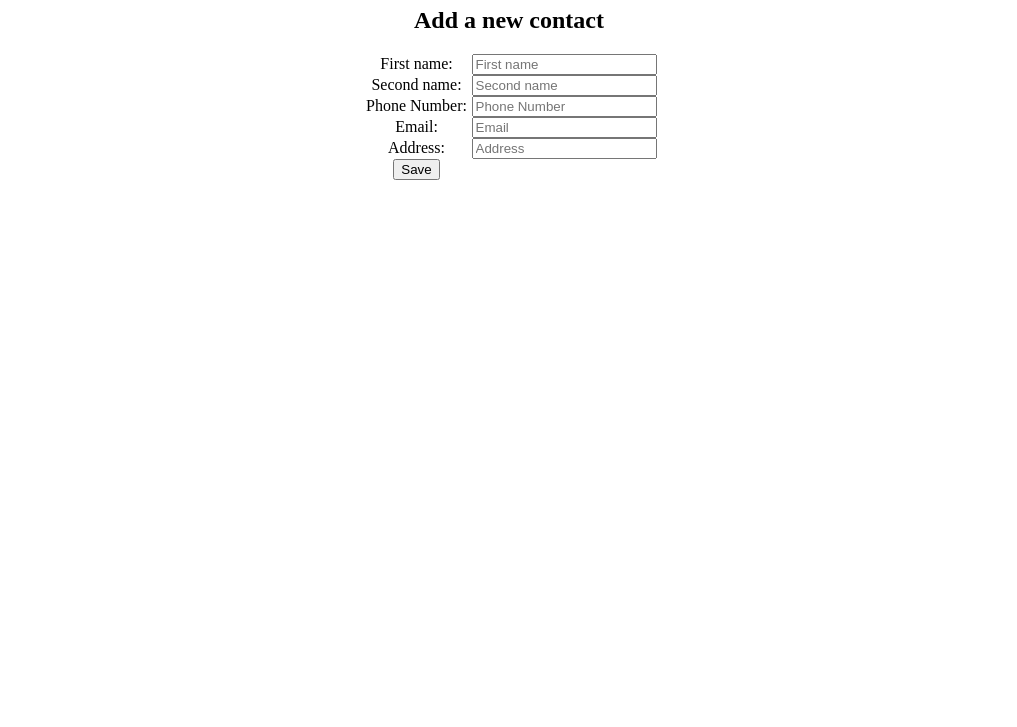
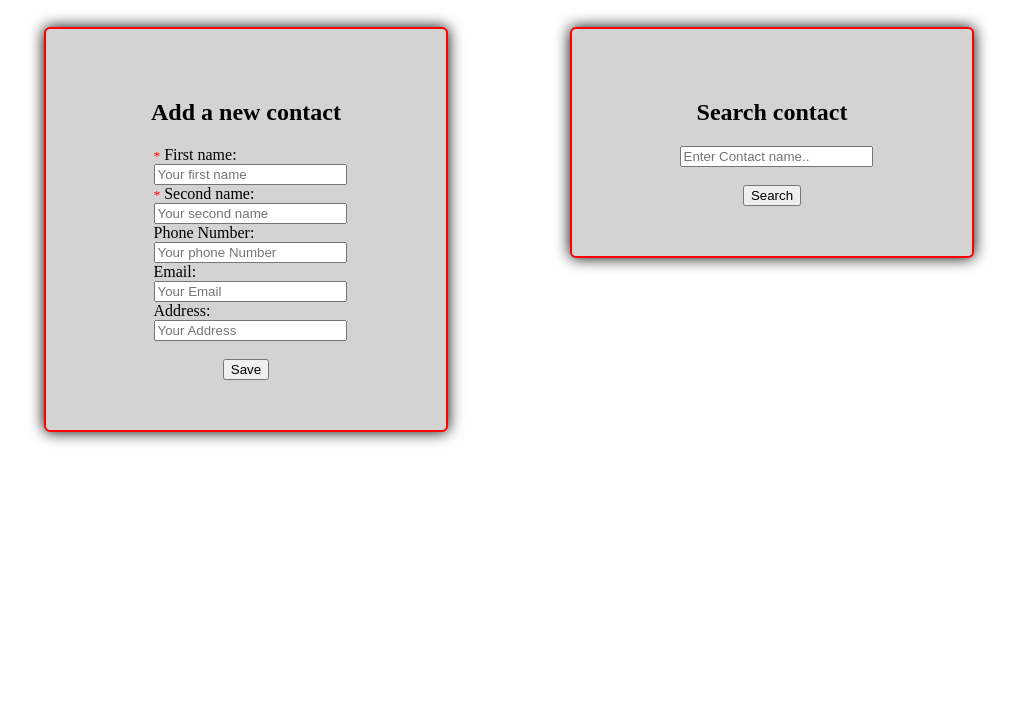
Before and after one commit to kisinad/JS-in-the-DOM, a plain HTML site: page week_3_weekend_project/index.html in a window 1280 px wide. Shown: the part 73-800 px from the top of the page, without its empty margins (131-1148 px from the left). Drawn offline with Linux system fonts and the light colour scheme.

Commit message:
contact page working but the varial store and search not working well

```diff
--- /dev/null
+++ b/week_3_weekend_project/JS/scripts.js
@@ -0,0 +1,79 @@
+
+var h1 = document.querySelector("h1");
+h1.style.color = "#900C3F";
+h1.style.textAlign="center";
+
+
+function contact_function() {
+	fname = document.querySelector("#fname").value;
+	//alert(fname);
+	sname = document.querySelector("#sname").value;
+	tel = document.querySelector("#tel").value;
+	email = document.querySelector("#email").value.indexOf("@");
+	address = document.querySelector("#address").value;
+	//Submitted = "true";
+
+	if (fname.length > 10 ) {
+    	alert("The First name must have no more than 10 characters");
+    	Submitted = "false";
+	}
+	if (sname.length >10) {
+    	alert("The Second name must have no more than 10 characters");
+    	Submitted = "false";
+	}
+	if (fname.length=="" || sname.length=="") {
+    	alert("Name field can not be empty!");
+    	Submitted = "false";
+	}
+	// if (@ == -1) {
+	//     alert("The email address you entered is not valid");
+	//     Submitted = "false";
+	// }
+	// if (Submitted == "false") {
+	//     return false;
+	// }
+	 // if (submitOK == "false") {
+ 	// return false;
+ 	// }
+
+ 	//var denis = new contact_function(fname, sname, tel, email, address);
+	contact_function.prototype.fullName = function ()
+	{
+	log (document.body.appendChild(fname));
+	};
+
+
+	alert("Saved!");
+	//return true;
+	// fname.addEventListener('input', updateValue)
+	// var txtOutput = document.getElementById("txtOutput");
+ //  	var name = fname.value;
+ //  	txtOutput.value = "Hi there, " + name + "!";
+
+}
+function search_function(){
+	// var fname = document.querySelector("#fname").value;
+	//var contactlist = document.getElementById("first_name")
+ 	//document.getElementById("favoriteElem").value = first_name.text;
+ 	// var txtOutput = document.getElementById("txtOutput");
+  // 	var name = fname.value;
+  // 	txtOutput.value = "Hi there, " + name + "!";
+  alert(fname.textContent);
+}
+
+// const test1 = () =>{
+
+// 	console.log("Works!");
+// }
+
+
+// var button = document.getElementById("button-id").addEventListener("click", Contact.prototype.fullName);
+
+//   var search= document.querySelector("#search");
+// 	search.addEventListener("click", myFunction());
+
+// function myFunction() {
+//   var x = document.querySelector("#fname").value;
+//   // document.getElementById("demo").innerHTML = x;
+//   console.log(x);
+// };
--- a/week_3_weekend_project/index.html
+++ b/week_3_weekend_project/index.html
@@ -1,11 +1,12 @@
 <!DOCTYPE html>
 <html>
 	<head>
+		<meta charset="utf-8">
 		<title>Contact Form</title>
-	<link rel="stylesheet" type="text/css" href="style.css">
+		<link rel="stylesheet" type="text/css" href="style/style.css">
 	</head>
 	<body>
-	<!-- <div id="container"> -->
+		<div id="main">
 			<div id="content">
 				<div >
 					<h1>Contact Form</h1>
@@ -13,44 +14,56 @@
 
 				<div id="divform">
 					<h2>Add a new contact</h2>
-				<form id="form" action="">
+					<form id="form" onsubmit="return contact_function()">
+						<label>
+							<small class="rq">*</small>
+							First name:
+							<input type="text" id="fname" name="first_name" placeholder="Your first name">
 
-					<p>
-						<label for="a">First name:</label>
-						<input type="text" name="first_name" placeholder="First name">
-					</p>
-					<p>
-						<label for="a">Second name:</label>
-						<input type="text" name="second_name" placeholder="Second name">
-					</p>
-					<p>
-						<label for="a">Phone Number:</label>
-						<input type="number" name="phone_number" placeholder="Phone Number">
-					</p>
-					<p>
-						<label for="a">Email:</label>
-						<input type="email" name="email" placeholder="Email">
-					</p>
-					<p>
-						<label for="a">Address:</label>
-					<input type="text" name="address" placeholder="Address">
-					</p>
+						</label>
+
+						<label>
+							<small class="rq">*</small>
+							Second name:
+							<input type="text" id="sname" name="second_name" placeholder="Your second name">
+						</label>
+
+						<label>
+							Phone Number:
+							<input type="tel" id="tel" name="phone_number" placeholder="Your phone Number">
+						</label>
+
+						<label>
+							Email:
+							<input type="email" id="email" name="email" placeholder="Your Email">
+						</label>
+
+						<label>
+							Address:
+							<input type="text" id="address" name="address" placeholder="Your Address" >
+						</label>
+						<br>
+
+						<button type="submit" id="save-id">
+							Save
+						</button>
+
+					</form>
 
 
-					<div class="savediv">
-   		 				<button onclick="saveContact()">Save</button>
-
 				</div>
-
-
-
-
+				<div id="search">
+					<h2>Search contact</h2>
+					<form class="example" onsubmit="search_function()">
+	  					<input type="text" id="search-id" placeholder="Enter Contact name.." name="search"><br>
+	  					<button type="submit" id="search-id">Search</button>
 					</form>
 				</div>
 			</div>
-	<!-- </div> -->
+		</div>
 
+		<script type="text/javascript" src="JS/scripts.js" charset="utf-8"></script>
 
-<script type="text/javascript" scr="index.js"></script>
 	</body>
+
 </html>
--- a/week_3_weekend_project/style.css
+++ /dev/null
@@ -1,44 +0,0 @@
-#container {
-  width: 100%;
-  clear: both;
-  text-align: center;
-
-}
-#content {
-	text-align: center;
-	width: 100%;
-}
-/*#content input {
-  width: 100%;
-  clear: both;
-  display: table-cell;
-}*/
-form  {
-	display: inline-table;
-	text-align: center;
-
-}
-p     {
-	display: table-row;
-}
-label {
-	display: table-cell;
-	width : 110px;
-}
-/*input {
-	display: table-cell;
-}*/
-button {
-	align-items: center;
-}
-.wrapper {
-    text-align: center;
-}
-
-.button {
-    position: absolute;
-    top: 40%;
-}
-#divform {
-	align-items: center;
-}
--- /dev/null
+++ b/week_3_weekend_project/style/style.css
@@ -0,0 +1,56 @@
+label, input {
+  display: block;
+
+  text-align: left;
+  width: 100%;
+}
+form  {
+  display: inline-table;
+  text-align: center;
+
+}
+button {
+ padding-top: 20px
+  align-items: center;
+
+}
+.rq {
+color: #FF0000;
+font-size: 10pt;
+}
+
+#content {
+	width:930px;
+  height:650px;
+  margin:auto;
+  font-family:'Ubuntu',sans-serif
+  background-color:blue;
+}
+#divform {
+  display: block;
+  text-align:center;
+  border:1px solid #ccc;
+  width:300px;
+  padding:50px;
+  margin-top:20px;
+  box-shadow:0 0 15px;
+  border-radius:6px;
+  float:left;
+  border: 2px solid red;
+  background-color:#D3D3D3;
+
+}
+
+#search{
+  display: block;
+  float:right;
+  text-align:center;
+  border:1px solid #ccc;
+  width:300px;
+  padding:50px;
+  margin-top:20px;
+  box-shadow:0 0 15px;
+  border-radius:6px;
+  border: 2px solid red;
+  background-color:#D3D3D3;
+}
```
Also changed, not shown: week_3_weekend_project/JS/myscript.js (added, +21 -0 lines), week_3_weekend_project/index.js (deleted, +0 -31 lines). Lines whose indentation alone changed are shown as unchanged.
